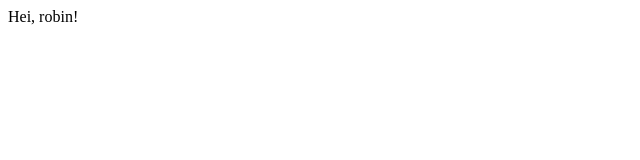
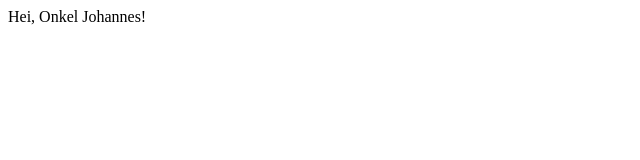
Before and after one commit to johann1301s/faren, a plain HTML site: page index.html in a window 1280 px wide. Shown: the full height of the page, 0-640 px from the left. Drawn offline with Linux system fonts and the light colour scheme.

Commit message:
edit page

```diff
--- a/index.html
+++ b/index.html
@@ -5,6 +5,6 @@
     <title></title>
   </head>
   <body>
-    Hei, robin!
+    Hei, Onkel Johannes!
   </body>
 </html>
```
